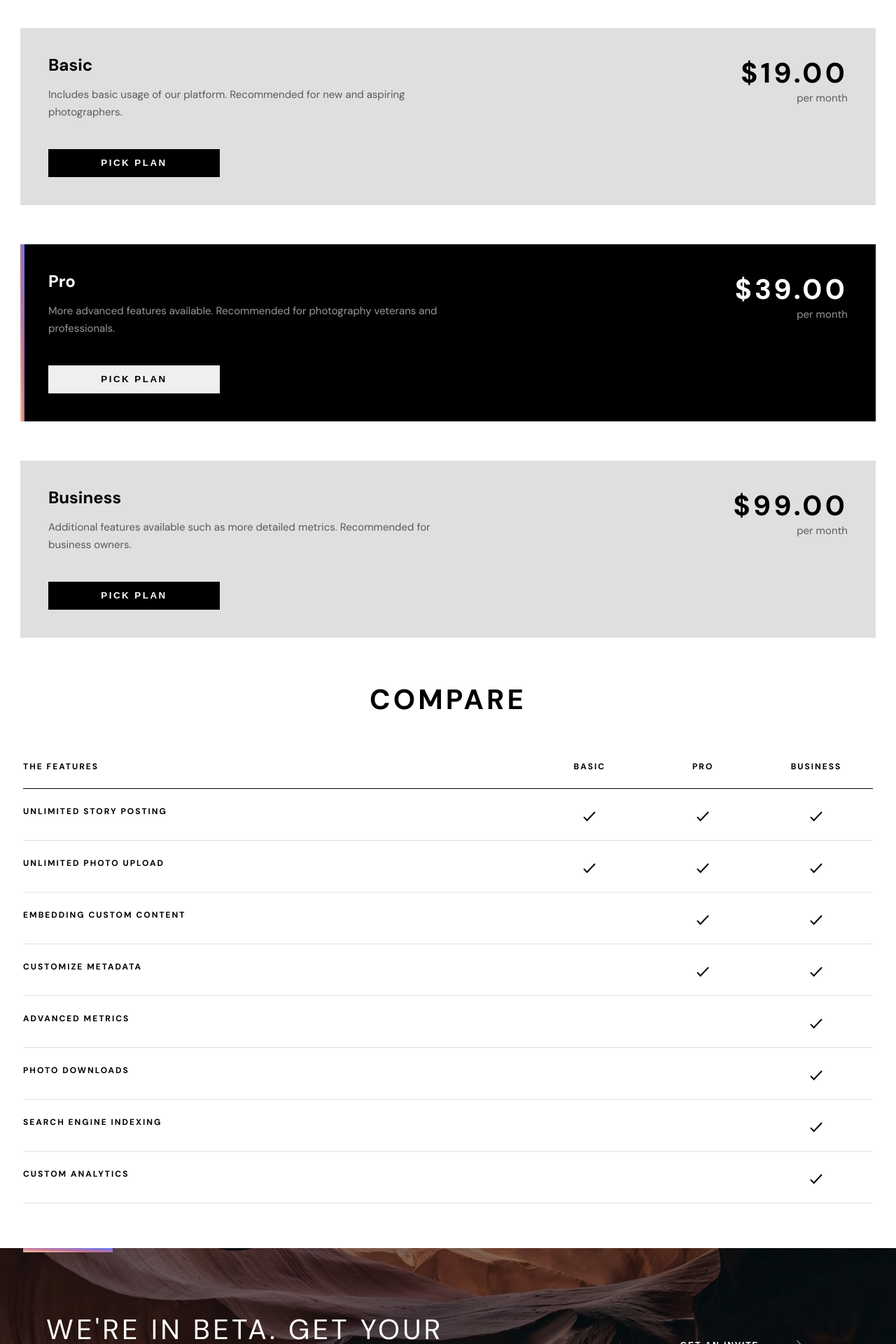
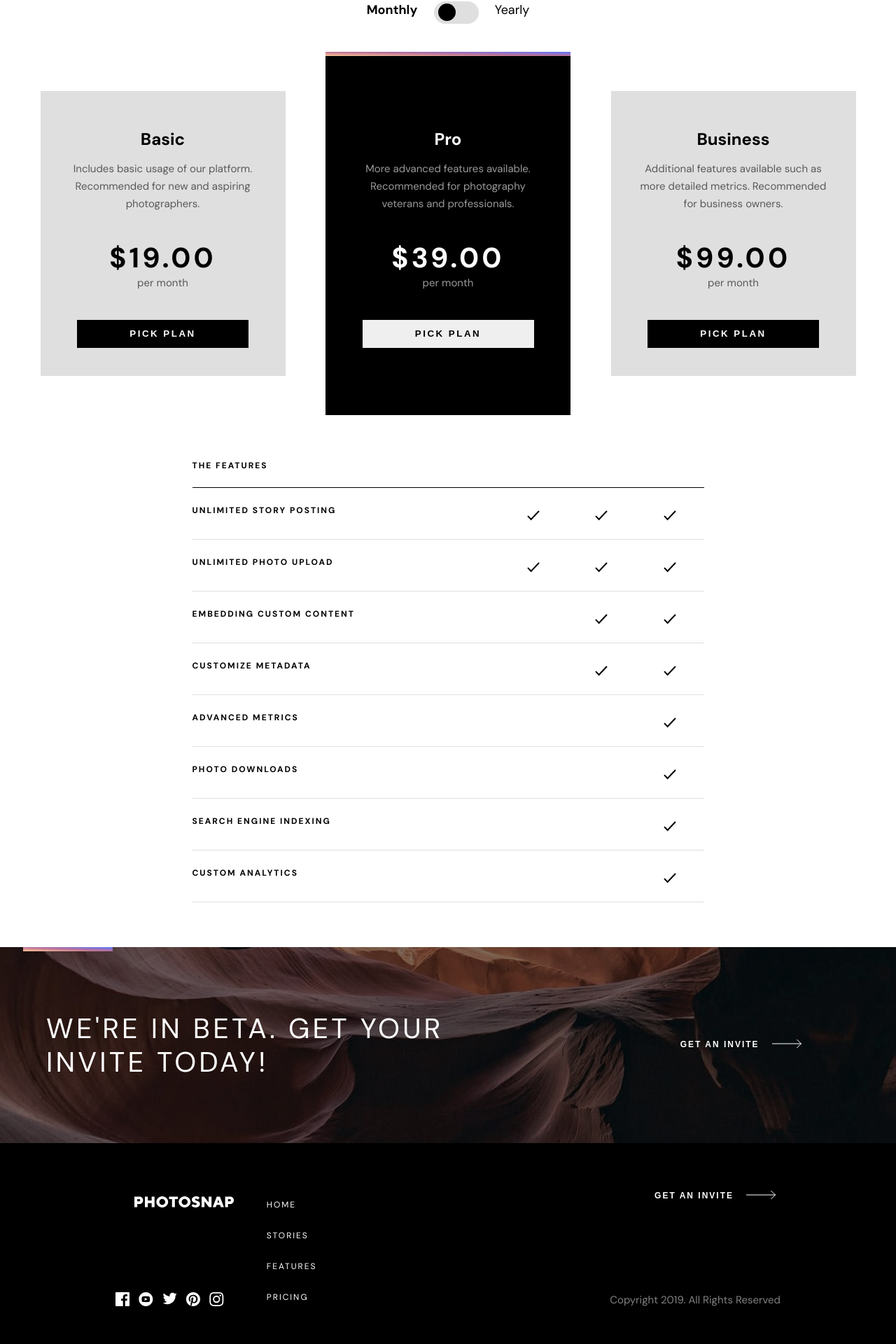
Before and after one commit to cornelia-schulz/fm-photosnaps, a React (Create React App) app: page /pricing in a window 1280 px wide. Shown: the part 800-2720 px from the top of the page at 70% size. Built offline with nearby package versions, Linux system fonts and the light colour scheme.

Commit message:
add desktop design

```diff
--- a/src/components/Features.jsx
+++ b/src/components/Features.jsx
@@ -3,13 +3,13 @@ import FeatureCard from "./FeatureCard"
 function Features({features}) {
 return (
   <div className="features-wrapper">
-    <h1 className="large-only">COMPARE</h1>
+    <h1 className="tablet-only large-only">COMPARE</h1>
     <div className="feature-headers">
       <h4 className="features-header">THE FEATURES</h4>
       <div className="version-headers">
-        <h4 className="feature-header large-only">BASIC</h4>
-        <h4 className="feature-header large-only">PRO</h4>
-        <h4 className="feature-header large-only">BUSINESS</h4>
+        <h4 className="feature-header tablet-only large-only">BASIC</h4>
+        <h4 className="feature-header tablet-only large-only">PRO</h4>
+        <h4 className="feature-header tablet-only large-only">BUSINESS</h4>
       </div>
     </div>
     {features.map((feature, index) =>
--- a/src/components/Footer.jsx
+++ b/src/components/Footer.jsx
@@ -30,16 +30,25 @@ function Footer() {
           </footer>
 
           <footer className="footer footer-large">
-              <div className="logo-wrapper">
+            <div className="logo-wrapper">
+              <div className="logo-site-links-wrapper">
                 <Logo fill="white" className="footer-logo" />
-                <button className="button button-no-border button-no-border-light">GET AN INVITE</button>
+                <ul className="site-links-list-large">
+                  <li className="site-links"><Link to="/">HOME</Link></li>
+                  <li className="site-links"><Link to="/stories">STORIES</Link></li>
+                  <li className="site-links"><Link to="/features">FEATURES</Link></li>
+                  <li className="site-links"><Link to="/pricing">PRICING</Link></li>
+                </ul>
               </div>
+              <button className="button button-no-border button-no-border-light">GET AN INVITE</button>
+            </div>
               <ul className="site-links-list">
                 <li className="site-links"><Link to="/">HOME</Link></li>
                 <li className="site-links"><Link to="/stories">STORIES</Link></li>
                 <li className="site-links"><Link to="/features">FEATURES</Link></li>
                 <li className="site-links"><Link to="/pricing">PRICING</Link></li>
             </ul>
+
             <div className="copyright-wrapper">
                 <div className="social-media-icons-wrapper">
                     <Link to=""><Facebook fill="white" /></Link>
--- a/src/components/Header.jsx
+++ b/src/components/Header.jsx
@@ -50,13 +50,24 @@ function Header() {
           <li>
             <Link to="/"><img src={logo} alt="Logo" className="logo" /></Link>
           </li>
-          <li className="large-menu-items">
+          <ul className="large-menu-items-wrapper">
+            <li className="large-menu-items">
+              <Link className="menu-link" to="/stories">STORIES</Link>
+            </li>
+            <li className="large-menu-items">
+              <Link className="menu-link" to="/features">FEATURES</Link>
+            </li>
+            <li className="large-menu-items">
+              <Link className="menu-link" to="/pricing">PRICING</Link>
+            </li>
+          </ul>
+          <li className="tablet-menu-items">
             <Link className="menu-link" to="/stories">STORIES</Link>
           </li>
-          <li className="large-menu-items">
+          <li className="tablet-menu-items">
             <Link className="menu-link" to="/features">FEATURES</Link>
           </li>
-          <li className="large-menu-items">
+          <li className="tablet-menu-items">
             <Link className="menu-link" to="/pricing">PRICING</Link>
           </li>
           <li className="menu-button">
--- a/src/components/PriceCard.jsx
+++ b/src/components/PriceCard.jsx
@@ -21,14 +21,14 @@ function PriceCard({priceCard, showYearly}) {
         }
         <div className="price-card-content">
           <h2>{priceCard.title}</h2>
-          <p  className="opacity-60">{priceCard.text}</p>
-          <div className="price-card-price-wrapper mobile-only">
+          <p  className="price-card-text opacity-60">{priceCard.text}</p>
+          <div className="price-card-price-wrapper mobile-only large-only">
             <p className="pricetag">{price}</p>
             <p className="opacity-60">{time}</p>
           </div>
           <button className={"button " + (priceCard.darkMode ? '' : 'button-dark')}>PICK PLAN</button>
         </div>
-        <div className="price-card-price-wrapper large-only">
+        <div className="price-card-price-wrapper tablet-only">
           <p className="pricetag">{price}</p>
           <p className="opacity-60">{time}</p>
         </div>
--- a/src/components/StoryCard.jsx
+++ b/src/components/StoryCard.jsx
@@ -17,6 +17,7 @@ function StoryCard({card, index}) {
       setImage(card.imageTablet)
     } else if (windowSize.width > 999) {
       setImage(card.imageDesktop)
+      setShowImage(index%2 !== 0)
     }
   }, [windowSize, index, card.imageDesktop, card.imageMobile, card.imageTablet])
 
--- a/src/pages/Home.jsx
+++ b/src/pages/Home.jsx
@@ -29,7 +29,7 @@ function Home() {
 
   const [storyCards] = useState([
     {
-      intro: "CREATE AND SHARE YOUR PHOTO STORIES",
+      intro: "CREATE AND SHARE YOUR PHOTO STORIES. ",
       text: "Photosnap is a platform for photographers and visual storytellers. We make it easy to share photos, tell stories and connect with others.",
       imageMobile: createMobileImg,
       imageTablet: createTabletImg,
@@ -123,9 +123,11 @@ function Home() {
             <PhotoCard photoCard={photoCard} key={index} />
           )}
         </div>
-        {infoCards.map((infoCard, index) =>
-          <InfoCard infoCard={infoCard} key={index} />
-        )}
+        <div className="home-info-cards">
+          {infoCards.map((infoCard, index) =>
+            <InfoCard infoCard={infoCard} key={index} />
+          )}
+        </div>
         <Footer />
       </div>
     );
--- a/src/pages/Pricing.jsx
+++ b/src/pages/Pricing.jsx
@@ -122,9 +122,11 @@ function Pricing() {
         </label>
         <p className={"price-toggle-text " + (showYearly ? 'font-bold' : 'font-normal')}>Yearly</p>
       </div>
-      {priceCards.map((priceCard, index) =>
-        <PriceCard priceCard={priceCard} key={index} showYearly={showYearly} />
-      )}
+      <div className="price-cards">
+        {priceCards.map((priceCard, index) =>
+          <PriceCard priceCard={priceCard} key={index} showYearly={showYearly} />
+        )}
+      </div>
       <Features features={features} />
       <Beta />
       <Footer />
--- a/src/styles/App.scss
+++ b/src/styles/App.scss
@@ -34,7 +34,7 @@ h4 {
     font-weight: 700;
 }
 
-.large-only {
+.large-only, .tablet-only {
     display: none;
 }
 
@@ -177,7 +177,7 @@ h4 {
     }
 }
 
-.large-menu-items {
+.tablet-menu-items, .large-menu-items-wrapper {
     .menu-link {
         color: $black;
         font-size: 1.2rem;
@@ -199,12 +199,19 @@ h4 {
     padding: 1.6rem 4rem;
 }
 
+.large-menu-items-wrapper {
+    display: none;
+}
+
 .story-card-dark {
     background-color: $black;
     color: $white;
 }
 
 .story-card-content {
+    display: flex;
+    flex-direction: column;
+    justify-content: center;
     padding: 7.2rem 2.4rem 7.2rem 3.3rem;
     position: relative;
 }
@@ -328,6 +335,10 @@ h4 {
 
 .site-links-list {
     margin-bottom: 11.9rem;
+}
+
+.site-links-list-large {
+    display: none;
 }
 
 .site-links {
@@ -539,7 +550,7 @@ h4 {
         display: none;
     }
 
-    .large-only {
+    .tablet-only {
         display: block;
     }
 
@@ -726,3 +737,136 @@ h4 {
         text-align: center;
     }
 }
+
+@media only screen and (min-width: 999px) {
+    .large-only {
+        display: block;
+    }
+
+    .tablet-only {
+        display: none;
+    }
+
+    .large-menu {
+        padding: 1.6rem 16.5rem;
+    }
+
+    .photo-card {
+        flex-basis: 25%;
+    }
+
+    .home-info-cards {
+        display: flex;
+        justify-content: space-around;
+        margin-left: 16.5rem;
+        margin-right: 16.5rem;
+
+        .info-card {
+            flex-basis: 30%;
+        }
+    }
+
+    .info-cards {
+        justify-content: space-between;
+        margin-left: 16.5rem;
+        margin-right: 16.5rem;
+
+        .info-card {
+            flex-basis: 33%;
+            padding: 1rem;
+        }
+    }
+
+    .story-card-content {
+        max-width: 61rem;
+        padding-left: 11.2rem;
+        padding-right: 11.2rem;
+    }
+
+    .footer-large {
+        padding-left: 16.5rem;
+        padding-right: 16.5rem;
+    }
+
+    .large-menu-items-wrapper {
+        display: flex;
+        flex-basis: 30%;
+        justify-content: space-around;
+    }
+
+    .tablet-menu-items {
+        display: none;
+    }
+
+    .absolute {
+        max-width: 42%;
+    }
+    .site-links-list {
+        display: none;
+    }
+
+    .site-links-list-large {
+        display: block;
+    }
+
+    .site-links {
+        margin-top: 1.9rem;
+    }
+
+    .logo-site-links-wrapper {
+        align-items: baseline;
+        display: flex;
+        flex-basis: 33%;
+        justify-content: space-between;
+    }
+
+    .copyright-wrapper {
+        margin-top: -7rem;
+    }
+
+    .feature-headers, .feature-card {
+        margin: 0 auto;
+        max-width: 73.1rem;
+    }
+
+    .price-cards {
+        display: flex;
+        justify-content: space-evenly;
+    }
+
+    .price-card {
+        margin-left: 0;
+        margin-right: 0;
+        padding-top: 5.6rem;
+    }
+
+    .price-card-dark {
+        margin-bottom: 0;
+        margin-top: 0;
+        padding-bottom: 7.1rem;
+        padding-top: 11.2rem;
+    }
+
+    .price-card-content {
+        flex-basis: auto;
+        text-align: center;
+
+        .price-card-text {
+            max-width: 27rem;
+            margin-bottom: 4rem;
+        }
+    }
+
+    .price-card-price-wrapper {
+        text-align: center;
+    }
+
+    .price-card-highlight {
+        height: 0.6rem;
+        width: 100%;
+    }
+
+    .price-toggle-wrapper {
+        width: 20%;
+    }
+}
```
